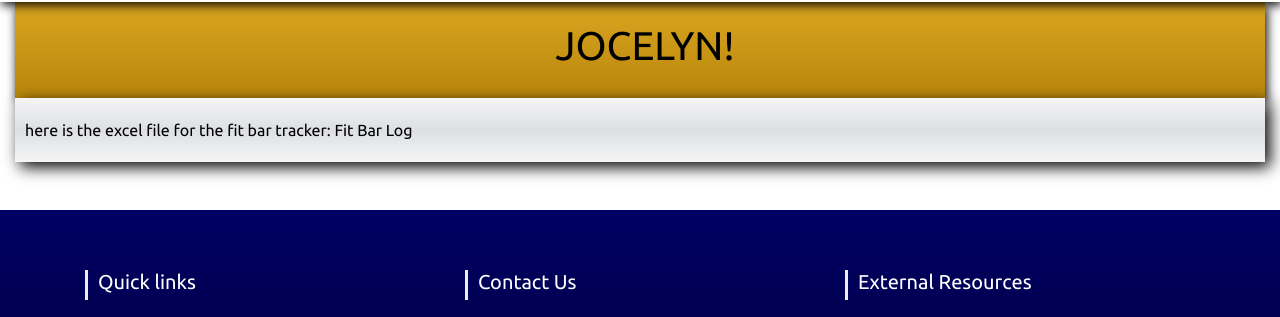
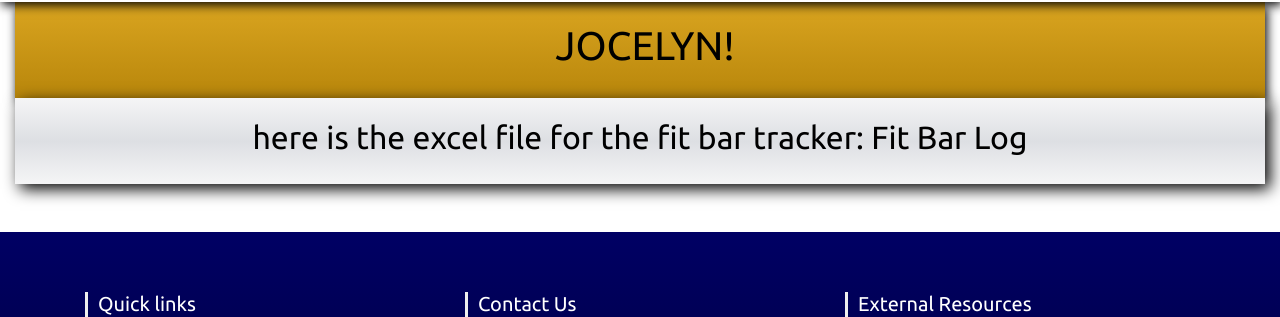
Before and after one commit to HumanHickory/HickoryTechSolutions, a plain HTML site: page FitBarUpload.html in a window 1280 px wide. Shown: the part 104-421 px from the top of the page. Drawn offline with Linux system fonts and the light colour scheme.

Commit message:
Update FitBarUpload.html

```diff
--- a/FitBarUpload.html
+++ b/FitBarUpload.html
@@ -104,8 +104,8 @@
   <div class="cGold text-center"> <h1> JOCELYN! <h1> </div>
 
   <div class="cGray">
-	  here is the excel file for the fit bar tracker: <a href="HTSresources/FitBarLog.xlsx"> Fit Bar Log </a>
-	  </div>
+	<p class="text-center h2">  here is the excel file for the fit bar tracker: <a href="HTSresources/FitBarLog.xlsx"> Fit Bar Log </a>
+	  </p> </div>
 </div>
 <!--______________________________________________________________________ FOOTER_____________________________________________________________________________-->
 
```
